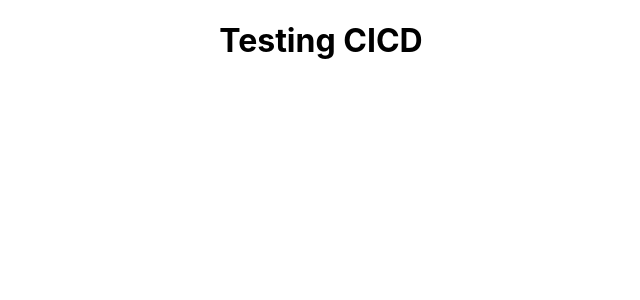
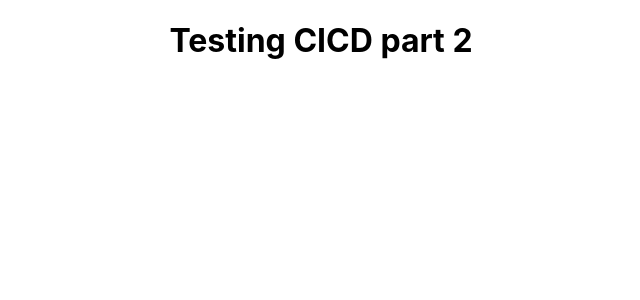
Before and after one commit to TIGeMi/testing-cicd, a React (Create React App) app: page / in a window 1280 px wide. Shown: the top 300 px of the page, without its empty margins (319-959 px from the left). Built offline with nearby package versions, Linux system fonts and the light colour scheme.

Commit message:
test part 2

```diff
--- a/src/App.js
+++ b/src/App.js
@@ -4,7 +4,7 @@ import './App.css';
 function App() {
   return (
     <div className="App">
-      <h1>Testing CICD</h1>
+      <h1>Testing CICD part 2</h1>
     </div>
   );
 }
```
